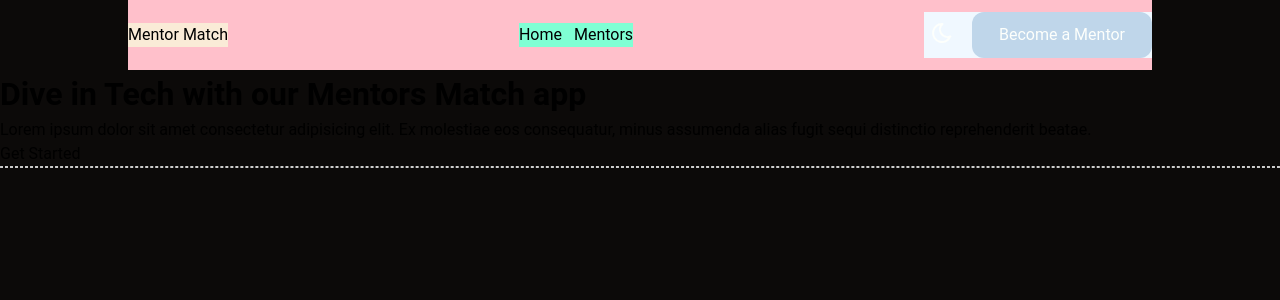
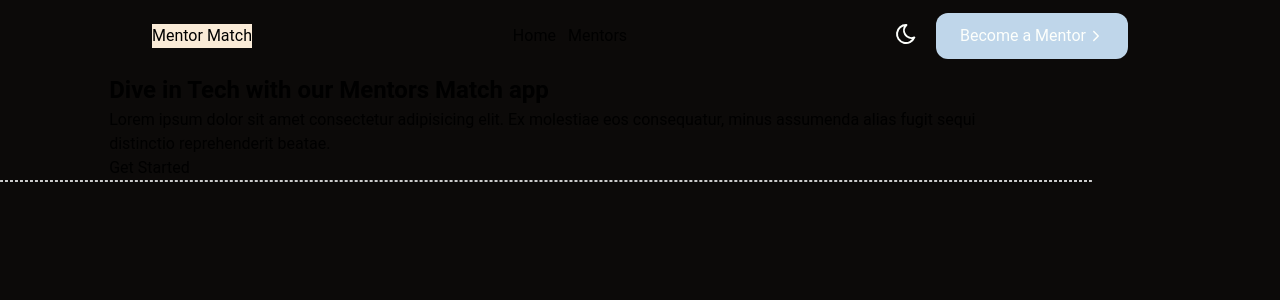
Before and after one commit to Alexandrbig1/mentor-match, a React (Vite) app in the folder frontend/: page / in a window 1280 px wide. Shown: the top 300 px of the page. Built offline with nearby package versions, Linux system fonts and the light colour scheme.

Commit message:
fix: update styles for header component

```diff
--- a/frontend/src/components/Header/Header.styled.tsx
+++ b/frontend/src/components/Header/Header.styled.tsx
@@ -1,39 +1,60 @@
 import styled from "styled-components";
+import { IoIosArrowForward } from "react-icons/io";
 
 export const HeaderContainer = styled.header`
   background-color: ${(p) => p.theme.colors.mainBgColor};
   width: 100%;
+  height: 7.2rem;
   max-width: 80%;
   margin: 0 auto;
-  padding: 1.2rem 0;
+  padding: 1.2rem 2.4rem;
   display: flex;
   align-items: center;
   justify-content: space-between;
-  background-color: pink;
+  position: fixed;
+  top: 0;
+  left: 50%;
+  transform: translateX(-50%);
+  z-index: 1000;
 `;
 
 export const HeaderNavigationMenu = styled.ul`
   display: flex;
   align-items: center;
   gap: 1.2rem;
-  background-color: aquamarine;
 `;
 
 export const HeaderMentorButtonThemeWrapper = styled.div`
   display: flex;
   align-items: center;
   gap: 1.2rem;
-  background-color: aliceblue;
+`;
+
+export const HeaderMentorButtonIcon = styled(IoIosArrowForward)`
+  font-size: 1.6rem;
+  color: ${(p) => p.theme.colors.mainTextColor};
+  transition: transform var(--linear-transition);
+  transform: translateX(0);
 `;
 
 export const HeaderMentorButton = styled.button`
   border: none;
   outline: none;
   background: none;
-  padding: 1.4rem;
+  padding: 1.4rem 2.4rem;
   border-radius: 1.2rem;
   background-color: ${(p) => p.theme.colors.ButtonAccentColor};
   color: ${(p) => p.theme.colors.mainTextColor};
   width: 100%;
   min-width: 18rem;
+
+  display: flex;
+  align-items: center;
+  gap: 0.2rem;
+
+  &:hover {
+    ${HeaderMentorButtonIcon} {
+      transform: translateX(0.4rem) scale(1.2);
+    }
+  }
 `;
--- a/frontend/src/components/Header/Header.tsx
+++ b/frontend/src/components/Header/Header.tsx
@@ -3,6 +3,7 @@ import Logo from "../Logo/Logo";
 import {
   HeaderContainer,
   HeaderMentorButton,
+  HeaderMentorButtonIcon,
   HeaderMentorButtonThemeWrapper,
   HeaderNavigationMenu,
 } from "./Header.styled";
@@ -24,7 +25,10 @@ export default function Header() {
       </nav>
       <HeaderMentorButtonThemeWrapper>
         <ThemeSwitcher />
-        <HeaderMentorButton>Become a Mentor</HeaderMentorButton>
+        <HeaderMentorButton>
+          Become a Mentor
+          <HeaderMentorButtonIcon />
+        </HeaderMentorButton>
       </HeaderMentorButtonThemeWrapper>
     </HeaderContainer>
   );
--- /dev/null
+++ b/frontend/src/components/Hero/Hero.styled.tsx
@@ -0,0 +1,8 @@
+import styled from "styled-components";
+
+export const HeroWrapper = styled.section`
+  width: 100%;
+  max-width: 80%;
+  margin: 0 auto;
+  display: flex;
+`;
--- a/frontend/src/components/Hero/Hero.tsx
+++ b/frontend/src/components/Hero/Hero.tsx
@@ -1,6 +1,8 @@
+import { HeroWrapper } from "./Hero.styled";
+
 export default function Hero() {
   return (
-    <div>
+    <HeroWrapper>
       <div>
         <h1>Dive in Tech with our Mentors Match app</h1>
         <p>
@@ -11,6 +13,6 @@ export default function Hero() {
         <button>Get Started</button>
       </div>
       <img src="" alt="" />
-    </div>
+    </HeroWrapper>
   );
 }
--- /dev/null
+++ b/frontend/src/layouts/RootLayout.styled.tsx
@@ -0,0 +1,11 @@
+import styled from "styled-components";
+
+export const RootLayoutWrapper = styled.div`
+  min-height: 100vh;
+  height: 100%;
+  width: 100%;
+  margin: 0 auto;
+  display: flex;
+  position: relative;
+  padding-top: 7.2rem;
+`;
--- a/frontend/src/layouts/RootLayout.tsx
+++ b/frontend/src/layouts/RootLayout.tsx
@@ -1,16 +1,17 @@
 import { Suspense } from "react";
 import { Outlet } from "react-router-dom";
 import Header from "../components/Header/Header";
+import { RootLayoutWrapper } from "./RootLayout.styled";
 
 function RootLayout() {
   return (
     <>
       <Header />
-      <div>
+      <RootLayoutWrapper>
         <Suspense fallback={<div>Loading...</div>}>
           <Outlet />
         </Suspense>
-      </div>
+      </RootLayoutWrapper>
     </>
   );
 }
```
